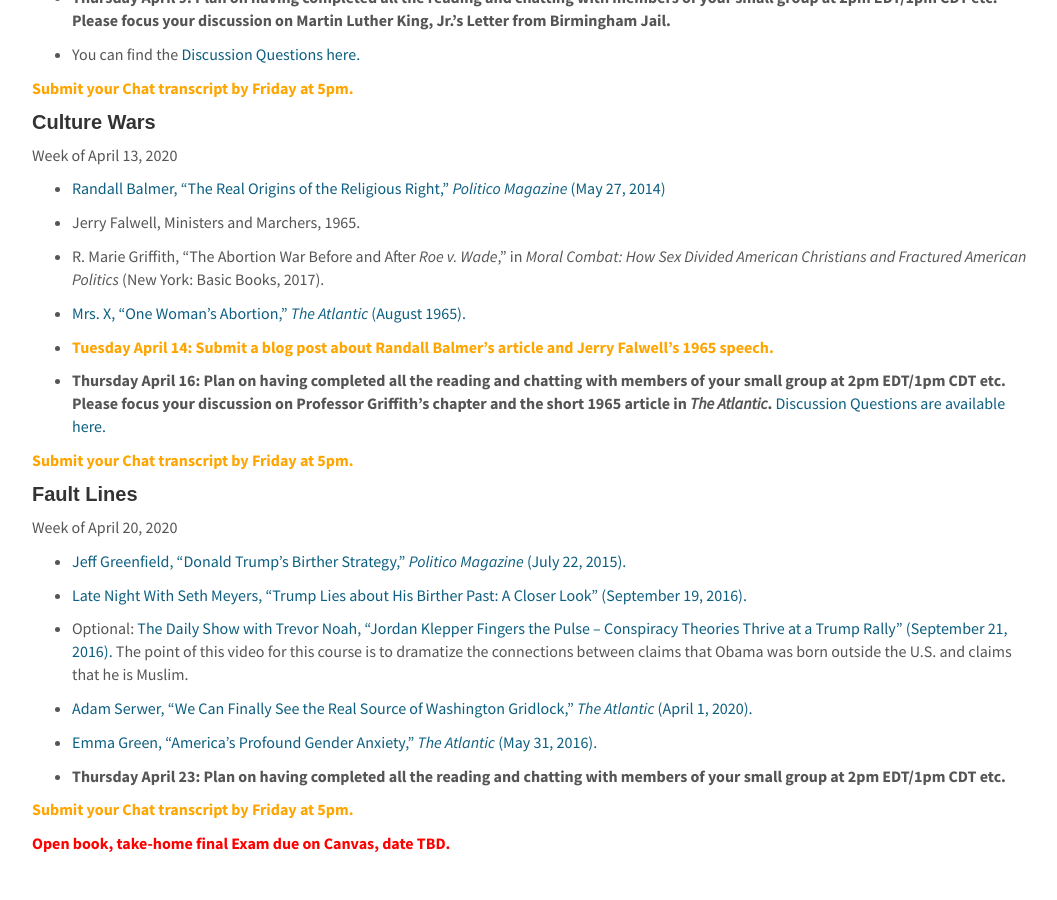
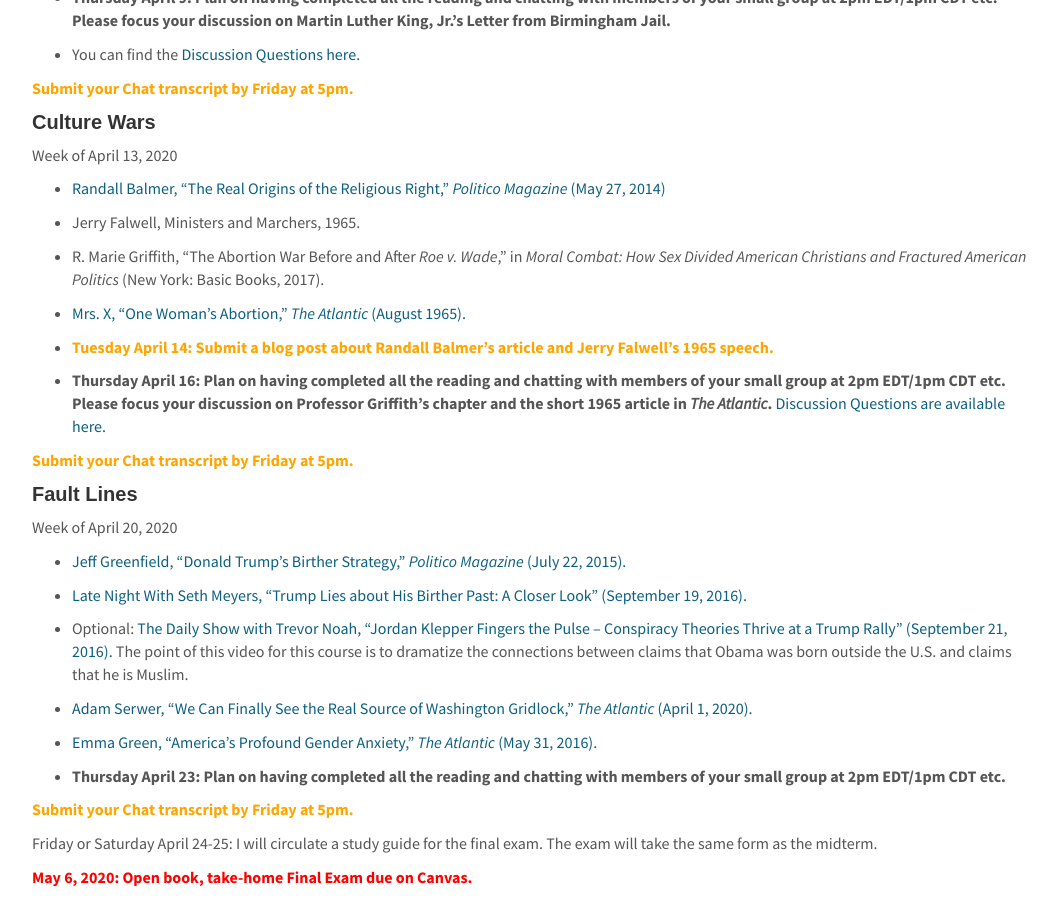
Before and after one commit to cyrusobrien/cyrusobrien, a Jekyll site: the page built from _pages/RelPol225.md, in a window 1280 px wide and 900 px high, scrolled down 10645 px. Shown: the whole window, without its empty margins (108-1165 px from the left). Built offline with Jekyll 4.4.1, drawn with Linux system fonts in a browser that asks for light colours; before the commit the page ends 11511 px from its top, so only the background shows below that.

```diff
--- a/_pages/RelPol225.md
+++ b/_pages/RelPol225.md
@@ -529,5 +529,7 @@
 
 <span style="color:orange">**Submit your Chat transcript by Friday at 5pm.**</span>
 
+Friday or Saturday April 24-25: I will circulate a study guide for the final exam. The exam will take the same form as the midterm.
 
-<span style="color:red">**Open book, take-home final Exam due on Canvas, date TBD.**</span>
+
+<span style="color:red">**May 6, 2020: Open book, take-home Final Exam due on Canvas.**</span>
```
